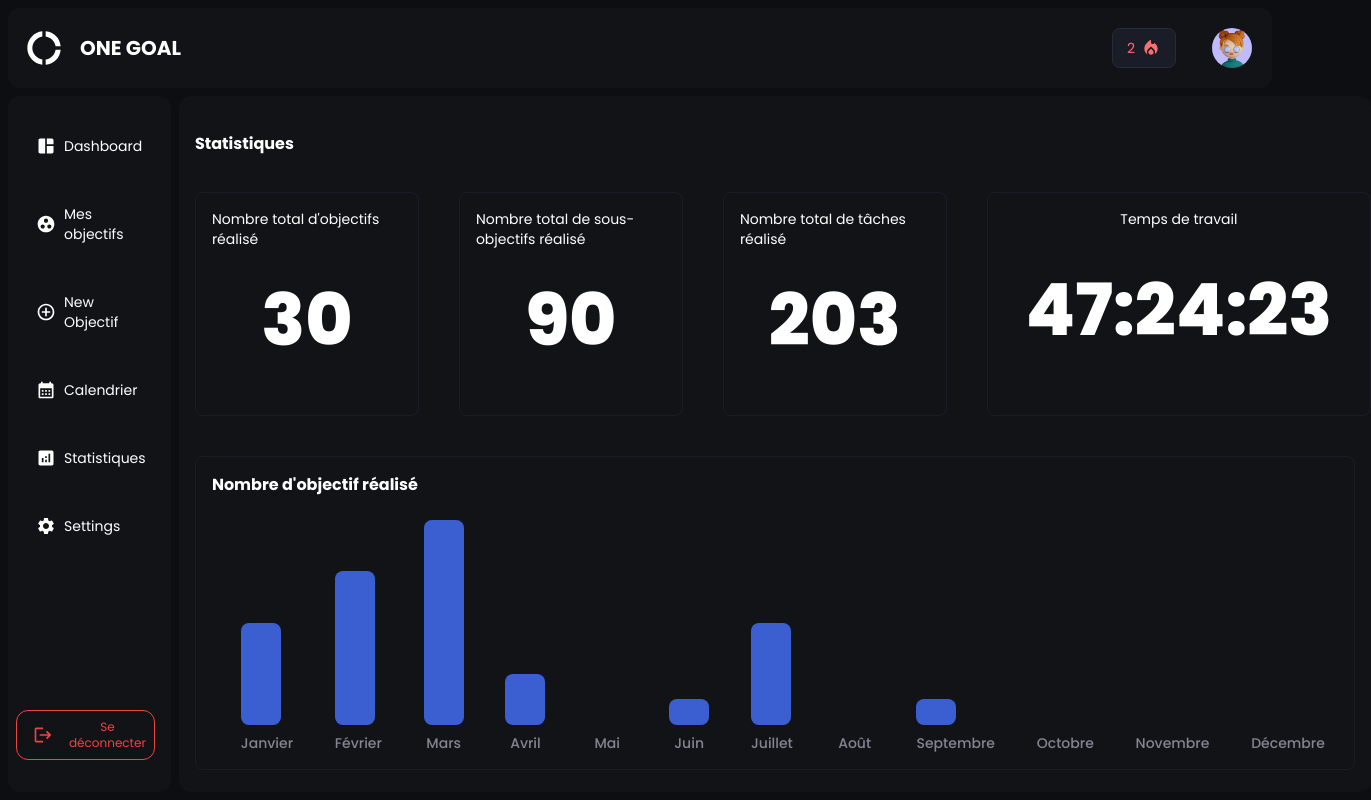
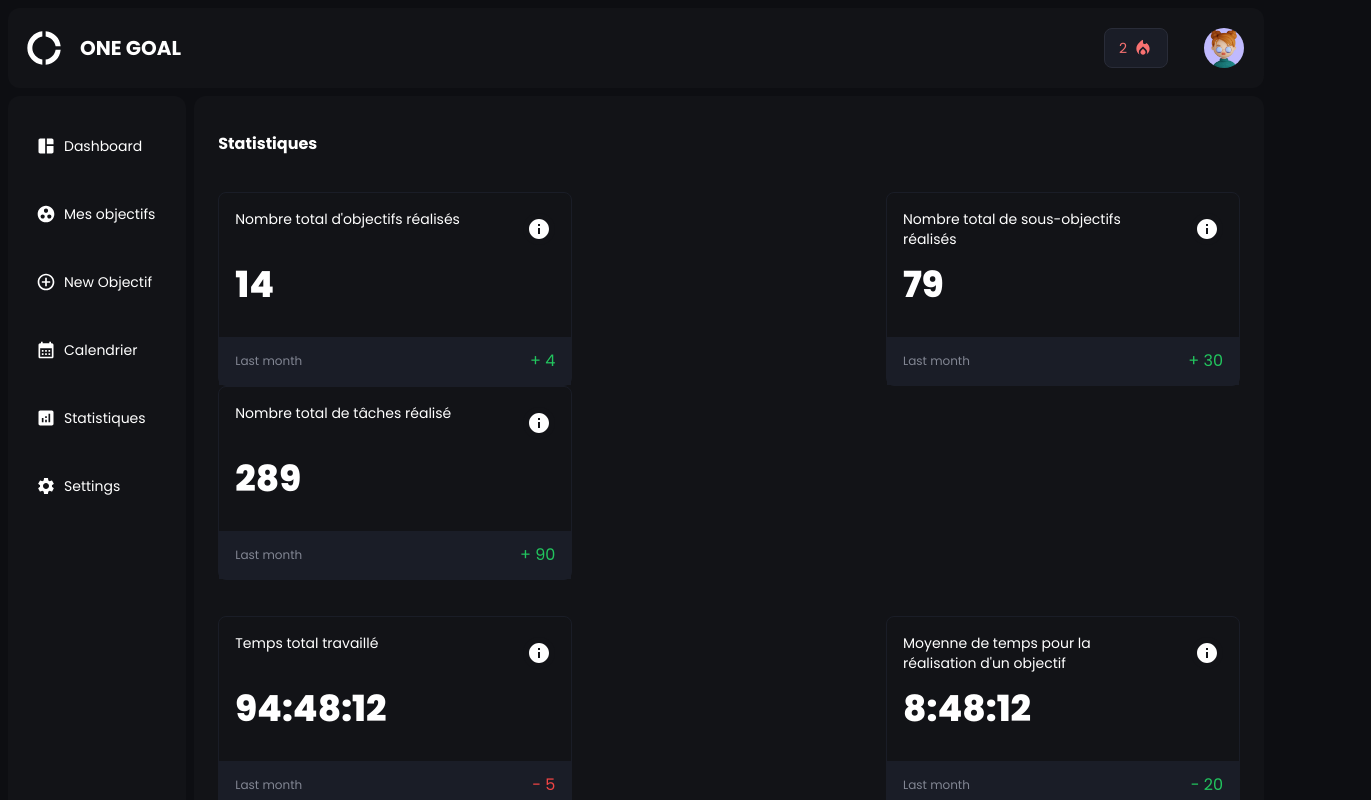
Before and after one commit to rportolan/OneGoal, a React (Vite) app: page /analytics in a window 1280 px wide. Shown: the top 800 px of the page, 1371 px wide, since content can reach past the window. Built offline with nearby package versions, Linux system fonts and the light colour scheme.

Commit message:
Update des cards statistiques

```diff
--- /dev/null
+++ b/src/organismes/CardStat.jsx
@@ -0,0 +1,47 @@
+import PropTypes from 'prop-types';
+import { useState } from 'react';
+import InfoIcon from '@mui/icons-material/Info';
+
+const CardStat = ({ titleCard, value, progress, isActive, descStat }) => {
+    const [showInfo, setShowInfo] = useState(false);
+
+    return (
+        <>
+            <div className="border border-secondary rounded-lg relative">
+                <div className="flex items-center">
+                    <div>
+                        <h3 className="text-sm ml-4 w-64 h-12 mt-4 mb-2 mr-4">{titleCard}</h3>
+                    </div>
+                    <div
+                        className="ml-4 mr-4 bg-primary p-1 rounded-full relative cursor-pointer"
+                        onMouseEnter={() => setShowInfo(true)} // Afficher la modal
+                        onMouseLeave={() => setShowInfo(false)} // Masquer la modal
+                    >
+                        <InfoIcon />
+                        {showInfo && (
+                            <div className="absolute top-10 right-0 bg-gray-800 text-white text-xs p-2 rounded shadow-lg z-10 w-48">
+                                <p>{descStat}</p>
+                            </div>
+                        )}
+                    </div>
+                </div>
+                <span className="text-4xl ml-4 font-extrabold flex">{value}</span>
+                <div className="py-2 mt-8 bg-secondary flex justify-between items-center">
+                    <span className="ml-4 text-xs text-fively">Last month</span>
+                    <span className={`mr-2 px-2 py-1 rounded-md ${isActive ? 'text-green-500' : 'text-red-500'}`}>{progress}</span>
+                    {isActive ? true : false}
+                </div>
+            </div>
+        </>
+    );
+};
+
+CardStat.propTypes = {
+    titleCard: PropTypes.string.isRequired,
+    value: PropTypes.string.isRequired,
+    progress: PropTypes.string.isRequired,
+    isActive: PropTypes.bool.isRequired,
+    descStat: PropTypes.string.isRequired,
+};
+
+export default CardStat;
--- a/src/pages/Analytics.jsx
+++ b/src/pages/Analytics.jsx
@@ -1,4 +1,6 @@
 import BarChart from "../organismes/BarChart";
+import CardStat from "../organismes/CardStat";
+
 const Analytics = () => {
     const sampleData = [
         { label: "Janvier", value: 4 },
@@ -17,27 +19,20 @@ const Analytics = () => {
 
       return (
         <>
-            <h2 className='ml-4 py-9 font-bold'>Statistiques</h2>
-            <div className="ml-4 flex">
-                <div className="border border-secondary rounded-lg h-56 w-56 flex flex-col justify-between items-center">
-                    <h3 className="text-sm m-4">Nombre total d'objectifs réalisé</h3>
-                    <span className="text-7xl font-extrabold flex-1 mb-10 flex items-center justify-center">30</span>
+            <h2 className='ml-6 py-9 font-bold'>Statistiques</h2>
+            <div className="ml-6 mr-6 flex flex-wrap">
+                <div className=" flex flex-wrap w-full justify-between mb-9">
+                    <CardStat titleCard="Nombre total d'objectifs réalisés" value="14" isActive={true} progress="+ 4" descStat="Nombre total d'objectif réalisés depuis la création de votre compte, la progression repose sur le mois dernier."/>
+                    <CardStat titleCard="Nombre total de sous-objectifs réalisés" value="79" isActive={true} progress="+ 30" descStat="Nombre total de sous-objectifs réalisés depuis la création de votre compte, la progression repose sur le mois dernier."/>
+                    <CardStat titleCard="Nombre total de tâches réalisé" value="289" isActive={true} progress="+ 90" descStat="Nombre total de tâches réalisés depuis la création de votre compte, la progression repose sur le mois dernier."/>
                 </div>
-                <div className="border ml-10 mr-10 border-secondary rounded-lg h-56 w-56 flex flex-col justify-between items-center">
-                    <h3 className="text-sm m-4">Nombre total de sous-objectifs réalisé</h3>
-                    <span className="text-7xl font-extrabold flex-1 mb-10 flex items-center justify-center">90</span>
+                <div className="flex flex-wrap w-full justify-between mb-8">
+                    <CardStat titleCard="Temps total travaillé" value="94:48:12" isActive={false} progress="- 5" descStat="Temps total travaillé depuis la création de votre compte, il repose sur le temps que vous définis sur le chronomètre. La progression repose sur le mois dernier."/>
+                    <CardStat titleCard="Moyenne de temps pour la réalisation d'un objectif" value="8:48:12" isActive={true} progress="- 20" descStat="Moyenne de temps pour réaliser un objectif, nous calculons le temps de la création de l'objectif, jusqu'a sa réalisation."/>
+                    <CardStat titleCard="Temps total travaillé" value="94:48:12" isActive={false} progress="- 5" descStat="Nombre total d'objectif réalisés depuis la création de votre compte, la progression repose sur le mois dernier."/>
                 </div>
-                <div className="border border-secondary rounded-lg h-56 w-56 flex flex-col justify-between items-center">
-                    <h3 className="text-sm m-4">Nombre total de tâches réalisé</h3>
-                    <span className="text-7xl font-extrabold flex-1 mb-10 flex items-center justify-center">203</span>
-                </div>
-                <div className="border border-secondary rounded-lg h-56 ml-10 w-96 flex flex-col justify-between items-center">
-                    <h3 className="text-sm m-4">Temps de travail</h3>
-                    <span className="text-7xl font-extrabold flex-1 mb-10 flex items-center justify-center">47:24:23</span>
-                </div>
-
             </div>
-            <div className="container mx-auto mt-10">
+            <div className="container mx-auto mt-8">
             <BarChart data={sampleData} maxHeight={100} />
             </div>
         </>
--- a/src/templates/Header.jsx
+++ b/src/templates/Header.jsx
@@ -5,7 +5,7 @@ import NotificationsIcon from "../molecules/NotificationIcon";
 const Header = () => {
     return(
         <>
-            <header className="flex bg-primary m-2 rounded-xl items-center pb-4 pt-4 justify-between">
+            <header className="flex bg-primary mt-2 ml-2 mb-2 mr-4 rounded-xl items-center pb-4 pt-4 justify-between">
                 <LogoOneGoal />
                 <div className="flex items-center">
                 <div className="mr-8">
```
